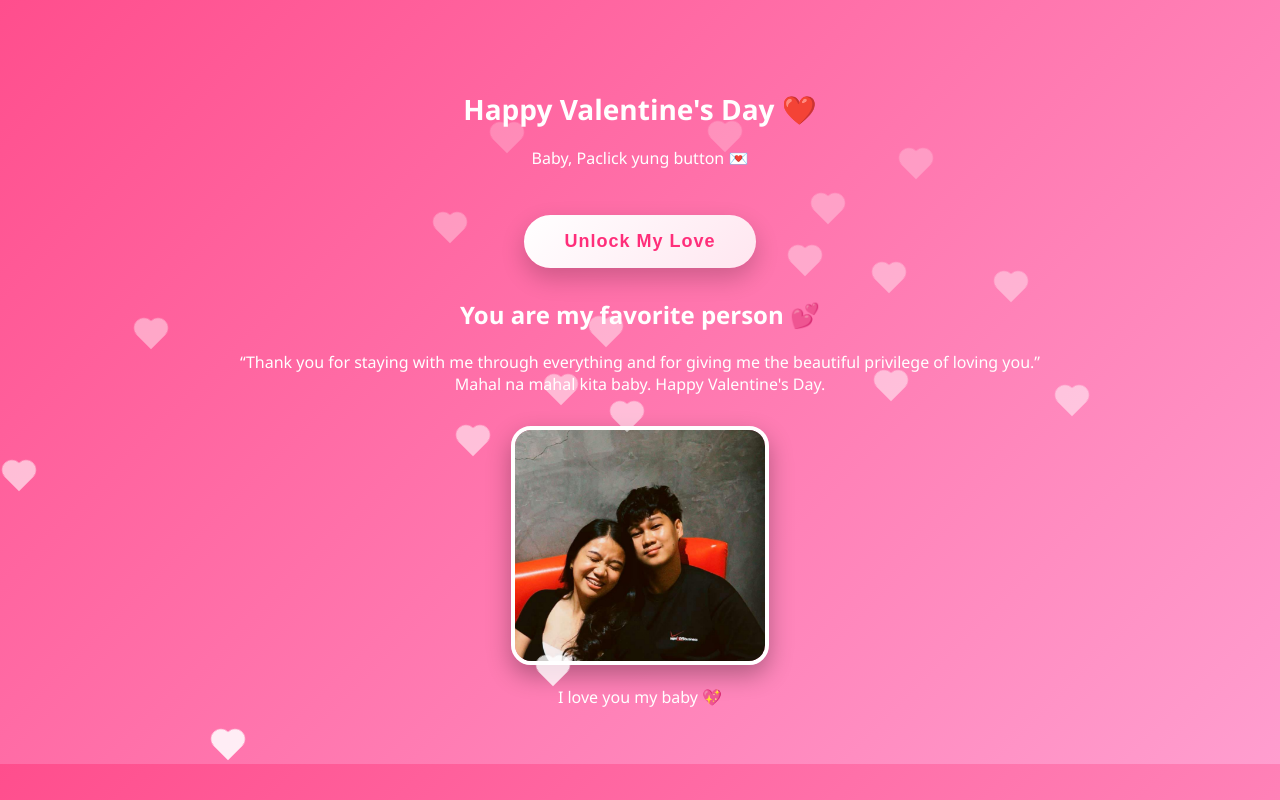
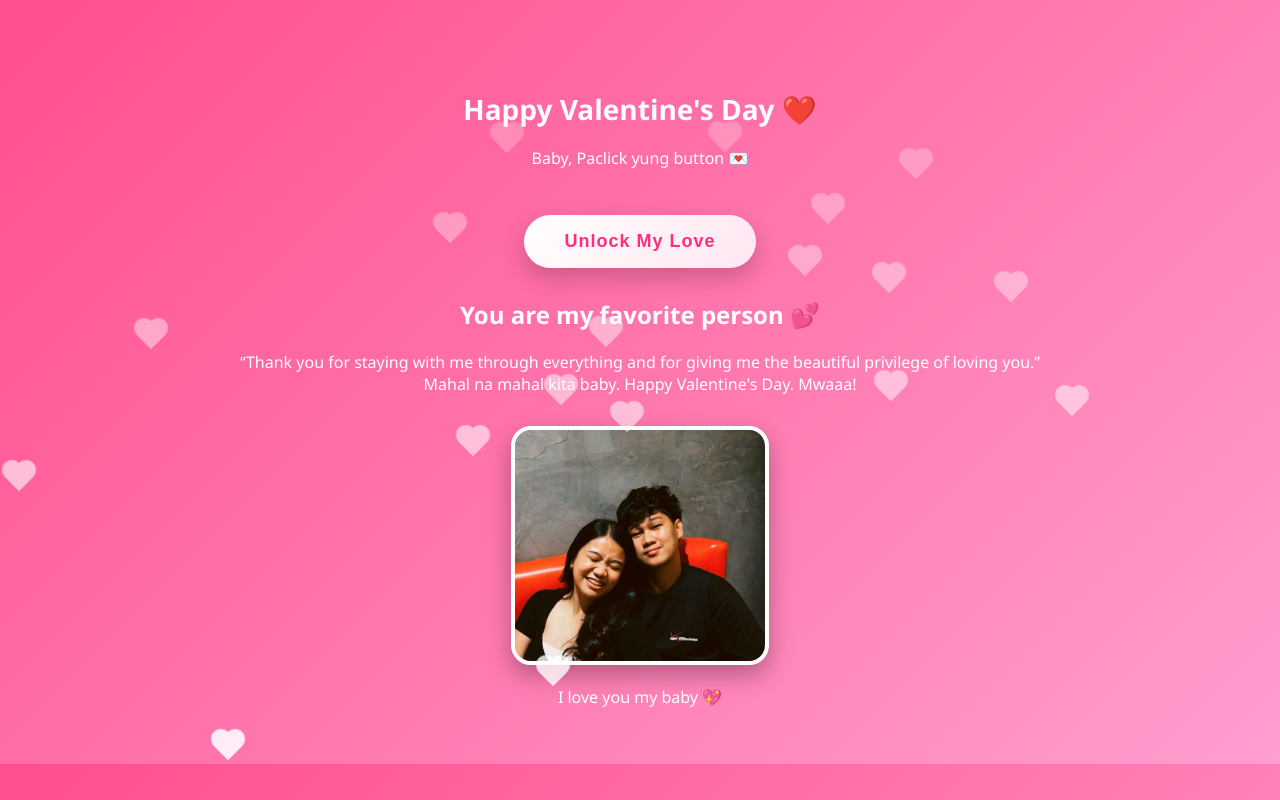
Before and after one commit to layl08/valentine-surprise, a plain HTML site: page index.html in a window 1280 px wide. Both pictures are taken after a click on the button "Unlock My Love". Drawn offline with Linux system fonts and the light colour scheme.

Commit message:
Update index.html

```diff
--- a/index.html
+++ b/index.html
@@ -163,7 +163,7 @@ button:hover {
     <div id="surprise">
         <h2>You are my favorite person 💕</h2>
         <p>“Thank you for staying with me through everything and for giving me the beautiful privilege of loving you.”<br>
-        Mahal na mahal kita baby. Happy Valentine's Day.</p>
+        Mahal na mahal kita baby. Happy Valentine's Day. Mwaaa!</p>
         <img src="andson.jpg" alt="Our Photo" class="romantic-photo">
         <p>I love you my baby 💖</p>
     </div>
```
